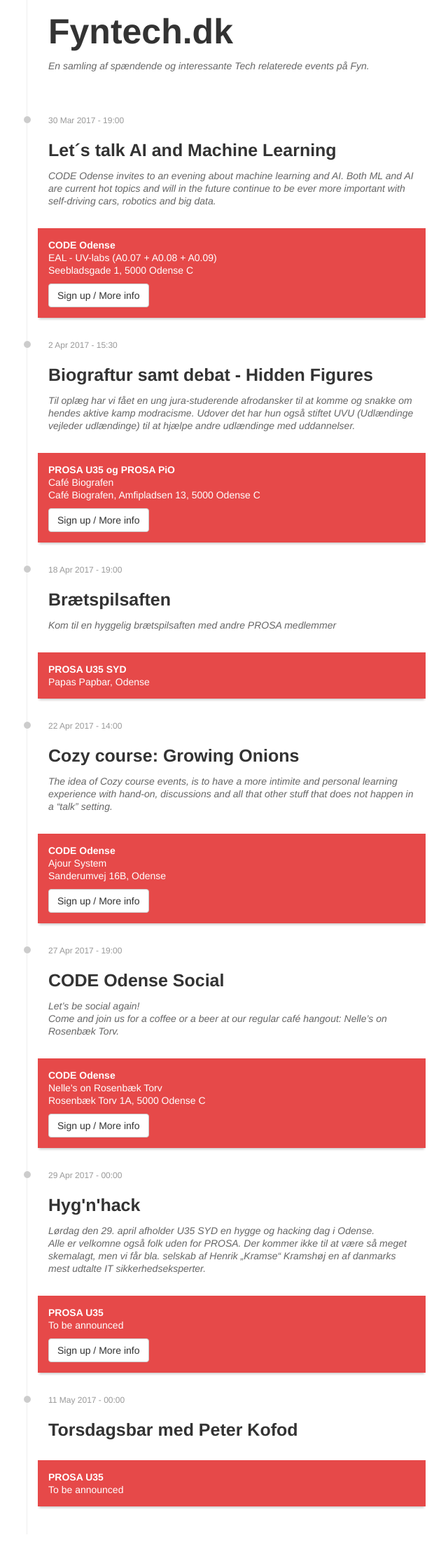
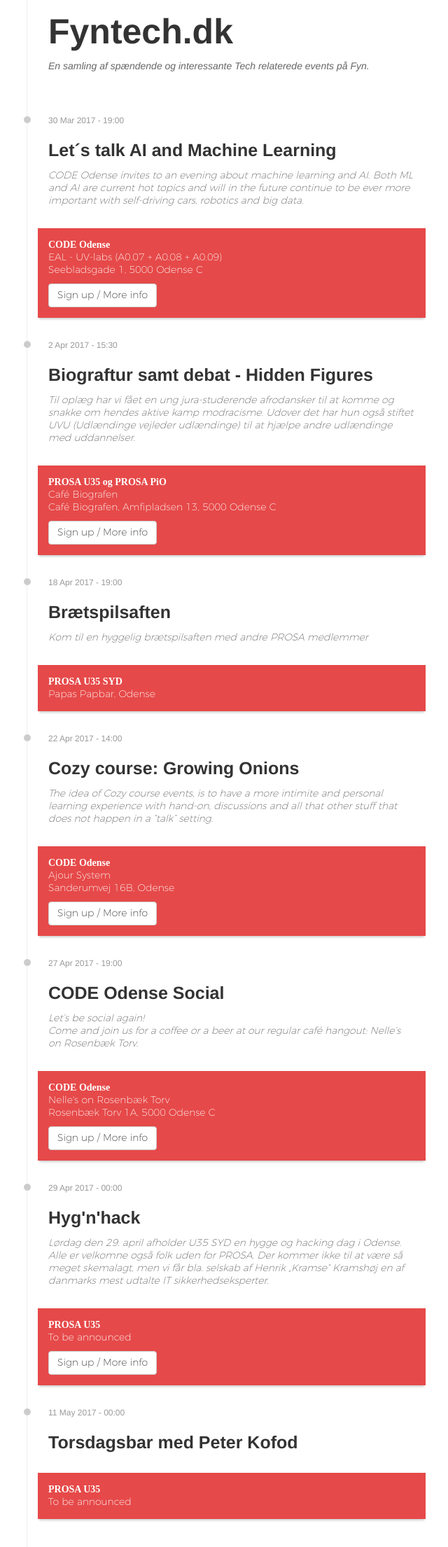
Before and after one commit to fyntech/fyntech, a Jekyll site: the page built from index.html, in a window 1280 px wide. Shown: the whole page at 70% size, without its empty margins (317-957 px from the left). Built offline with Jekyll 4.4.1, drawn with Linux system fonts in a browser that asks for light colours.

Commit message:
montserrat webfont

```diff
--- a/assets/style.scss
+++ b/assets/style.scss
@@ -1,6 +1,39 @@
 ---
 ---
 @import "variables";
+
+@font-face {
+    font-family: 'montserratbold';
+    src: url('font/montserrat-bold-webfont.woff2') format('woff2'),
+         url('font/montserrat-bold-webfont.woff') format('woff');
+    font-weight: normal;
+    font-style: normal;
+
+}
+@font-face {
+    font-family: 'montserratextralight';
+    src: url('font/montserrat-extralight-webfont.woff2') format('woff2'),
+         url('font/montserrat-extralight-webfont.woff') format('woff');
+    font-weight: normal;
+    font-style: normal;
+
+}
+@font-face {
+    font-family: 'montserratlight';
+    src: url('font/montserrat-light-webfont.woff2') format('woff2'),
+         url('font/montserrat-light-webfont.woff') format('woff');
+    font-weight: normal;
+    font-style: normal;
+
+}
+@font-face {
+    font-family: 'montserratregular';
+    src: url('font/montserrat-regular-webfont.woff2') format('woff2'),
+         url('font/montserrat-regular-webfont.woff') format('woff');
+    font-weight: normal;
+    font-style: normal;
+
+}
 
 html,
 body {
@@ -12,7 +45,7 @@
   font-size: 62.5%;
 }
 body {
-  font-family: Helvetica, Arial, sans-serif;
+  font-family: Montserrat, Helvetica, Arial, sans-serif;
   background-color: white;
   font-size: 1.4rem;
   line-height: 1.8rem;
@@ -121,6 +154,7 @@
       p {
         margin-bottom: 0;
         font-style: italic;
+        font-family: montserratextralight;
         color: #666;
       }
     }
@@ -150,7 +184,12 @@
     margin-top: 10px;
   }
 
+  .event-organizer{
+    font-family: montserrat;
+  }
+
   .colorful {
+    font-family: montserratextralight;
     background-color: #E64949;
     color: white;
     box-shadow: 0px 4px 3px -2px rgba(0,0,0,0.2);
```
Also changed, not shown: assets/font/montserrat-extralight-webfont.woff (added), assets/font/montserrat-extralight-webfont.woff2 (added), assets/font/montserrat-regular-webfont.woff (added), assets/font/montserrat-regular-webfont.woff2 (added), 1 other file.
